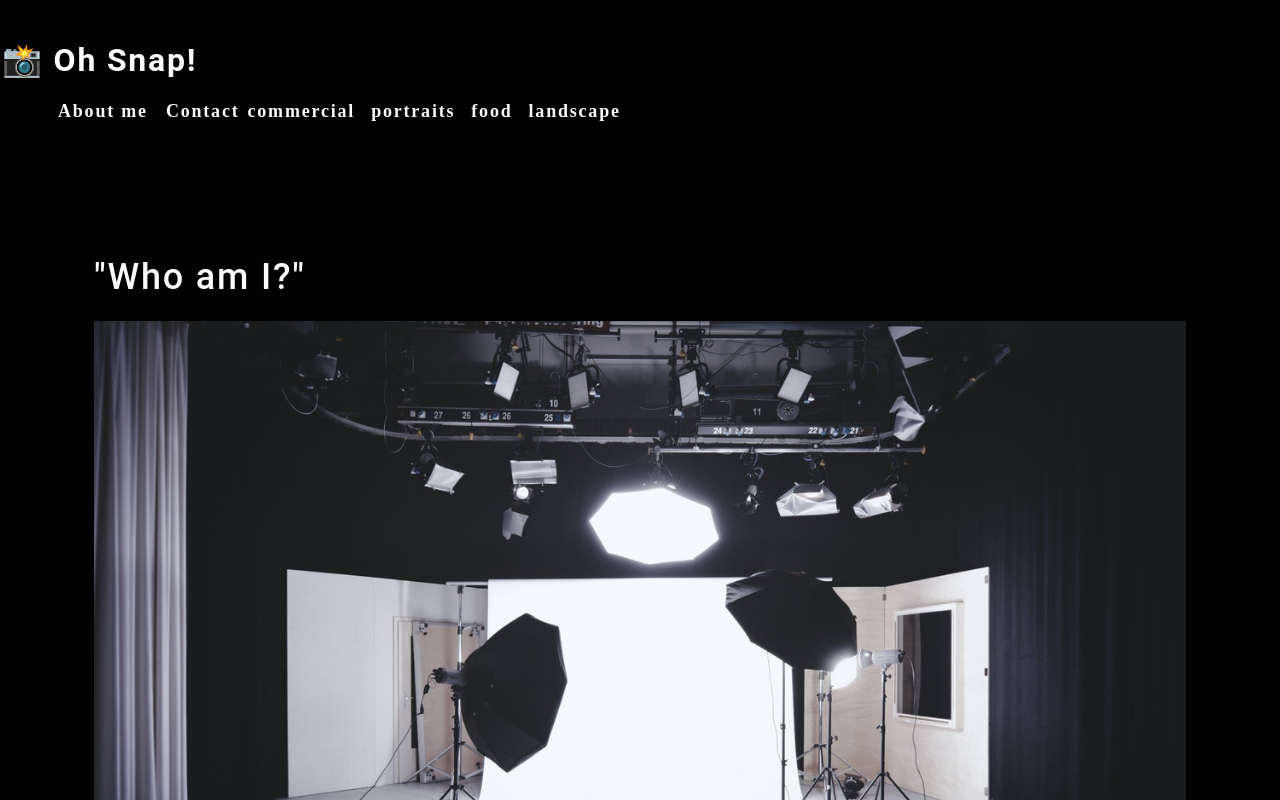
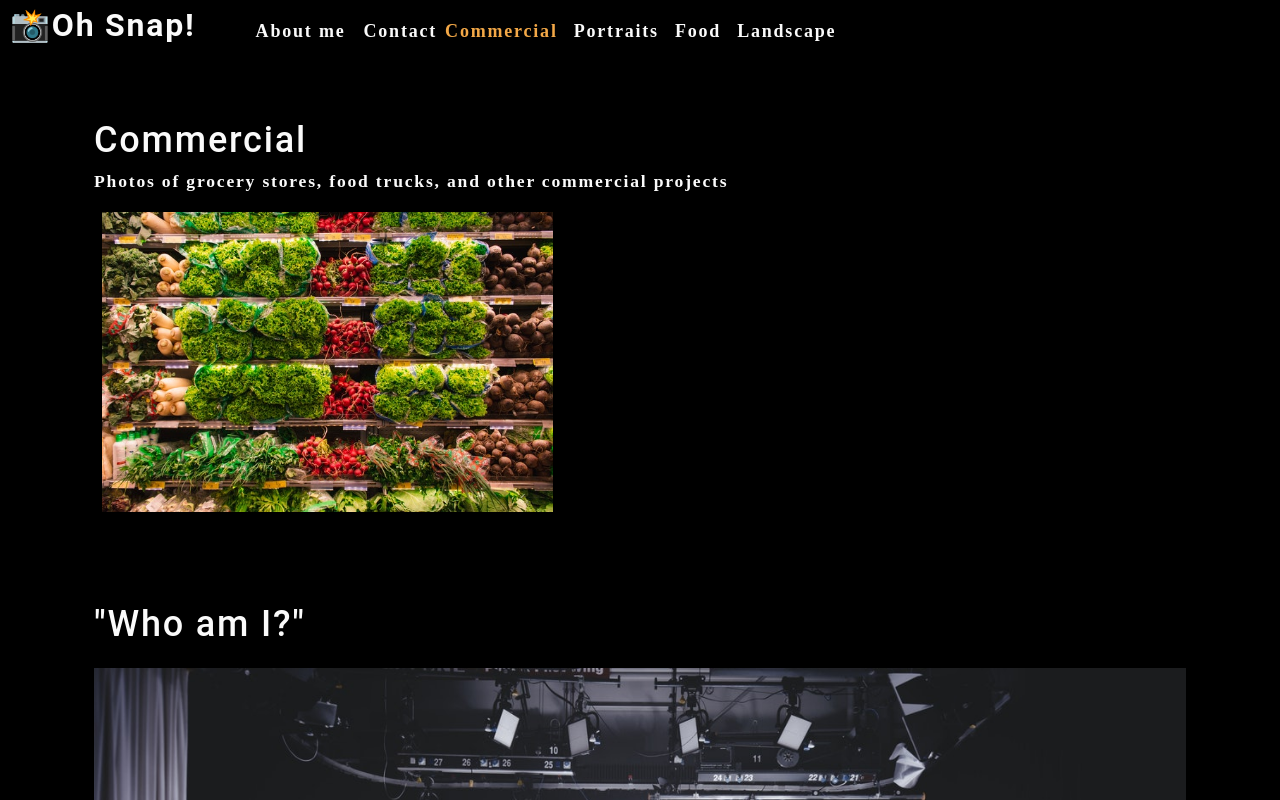
Before and after one commit to Codechef27/photo-port, a React (Create React App) app: page / in a window 1280 px wide. Shown: the top 800 px of the page. Built offline with nearby package versions, Linux system fonts and the light colour scheme.

Commit message:
react hook add

```diff
--- a/src/App.js
+++ b/src/App.js
@@ -1,13 +1,34 @@
-import React from 'react';
+import React, {useState} from 'react';
 import About from './components/About';
 import Nav from './components/Nav';
+import Gallery from './components/Gallery';
 import './App.css';
 
 function App() {
+  const [categories] = useState([
+    {
+      name: 'commercial',
+      description: 'Photos of grocery stores, food trucks, and other commercial projects',
+    },
+    { name: 'portraits',
+      description: 'Portraits of people in my life' },
+    { name: 'food',
+      description: 'Delicious delicacies' },
+    { name: 'landscape',
+      description: 'Fields, farmhouses, waterfalls, and the beauty of nature'
+    },
+  ]);
+
+  const [currentCategory, setCurrentCategory ] = useState(categories[0]);
+
   return (
   <div>
-    <Nav></Nav>
+    <Nav categories={categories}
+    setCurrentCategory={setCurrentCategory}
+    currentCategory={currentCategory}
+    ></Nav>
     <main>
+      <Gallery></Gallery>
       <About></About>
     </main>
   </div>
--- /dev/null
+++ b/src/components/Gallery/index.js
@@ -0,0 +1,22 @@
+import React from "react";
+import {capitalizeFirstLetter} from '../../utils/helpers'
+import photo from "../../assets/small/commercial/0.jpg"
+
+function Gallery(props) {
+
+    const currentCategory = {
+        name: "commercial",
+        description: "Photos of grocery stores, food trucks, and other commercial projects",
+    }
+    return (
+        <section>
+            <h1>{capitalizeFirstLetter(currentCategory.name)}</h1>
+            <p>{currentCategory.description}</p>
+            <div className="flex-row">
+                <img src={photo} alt="commercial example" className="img-thumbnail mx-1" />
+            </div>
+        </section>
+    )
+}
+
+export default Gallery;
--- a/src/components/Nav/index.js
+++ b/src/components/Nav/index.js
@@ -1,39 +1,28 @@
-import React from "react";
+import React, {useEffect}  from "react";
+import { capitalizeFirstLetter } from "../../utils/helpers";
 
 
-const Nav = () => {
+const Nav = (props) => {
 
-    const categories = [
-        {
-            name: "commercial",
-            description: "Photos of grocery stores, food trucks and other commercial projects",
-        },
-        {
-            name: "portraits",
-            description: "Portraits of people in my life",
-        },
-        {
-            name: "food",
-            desription: "Delicious delicasies"
-        },
-        {
-            name: "landscape",
-            description: "Fields, farmhouses, waterfalls, and the beauty of nature",
-        },
-    ];
+    const {
+        categories = [],
+        setCurrentCategory,
+        currentCategory,
+    } = props
 
-    function categorySelected(name) {
-        console.log(`${name} clicked`);
-    }
+    useEffect(() => {
+        document.title = capitalizeFirstLetter(currentCategory.name);
+    }, [currentCategory]);
+
     return(
-        <header className="my-5">
-            <h2>
+        <header className="flex-row px-1">
+              <h2>
                 <a data-testid="link" href="/">
-                    <span role="img" aria-label="camera">📸 </span> Oh Snap!
+                    <span role="img" aria-label="camera">📸</span>Oh Snap!
                 </a>
             </h2>
             <nav>
-                <ul className="flex-row">
+                <ul  className="flex-row">
                     <li className="mx-2">
                         <a data-testid="about" href="#about">
                             About me
@@ -43,9 +32,17 @@
                         <span>Contact</span>
                     </li>
                     {categories.map((category) => (
-                        <li className="mx-1" key={category.name}>
-                            <span onClick={ () => categorySelected(category.name)}>
-                                {category.name}
+                        <li className={`mx-1 ${
+                            currentCategory.name === category.name && 'navActive'
+                        }`}
+                        key={category.name}
+                        >
+                            <span
+                            onClick={ () => {
+                                setCurrentCategory(category)
+                                }}
+                                >
+                               {capitalizeFirstLetter(category.name)}
                             </span>
                         </li>
                     ))}
```
